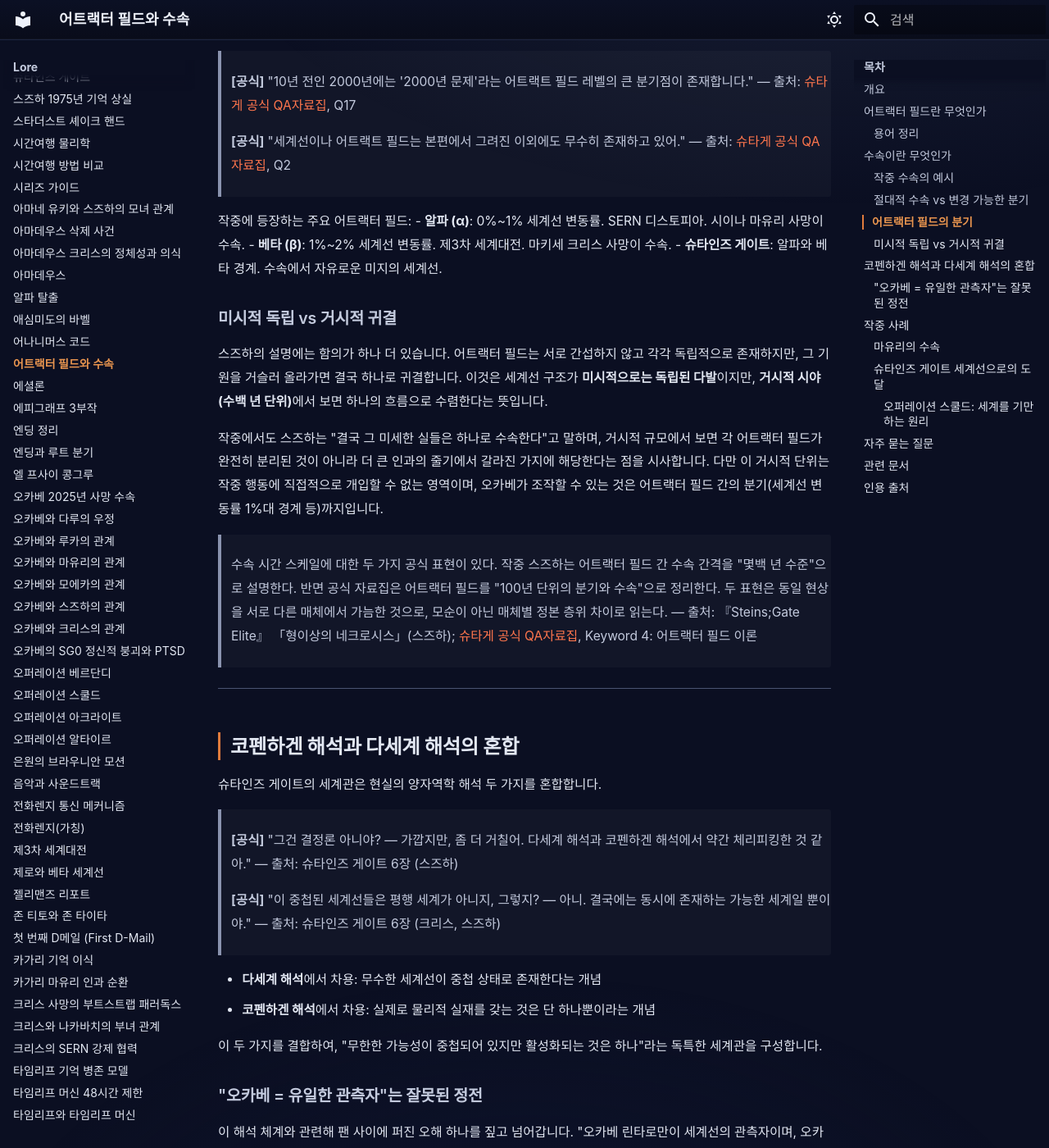
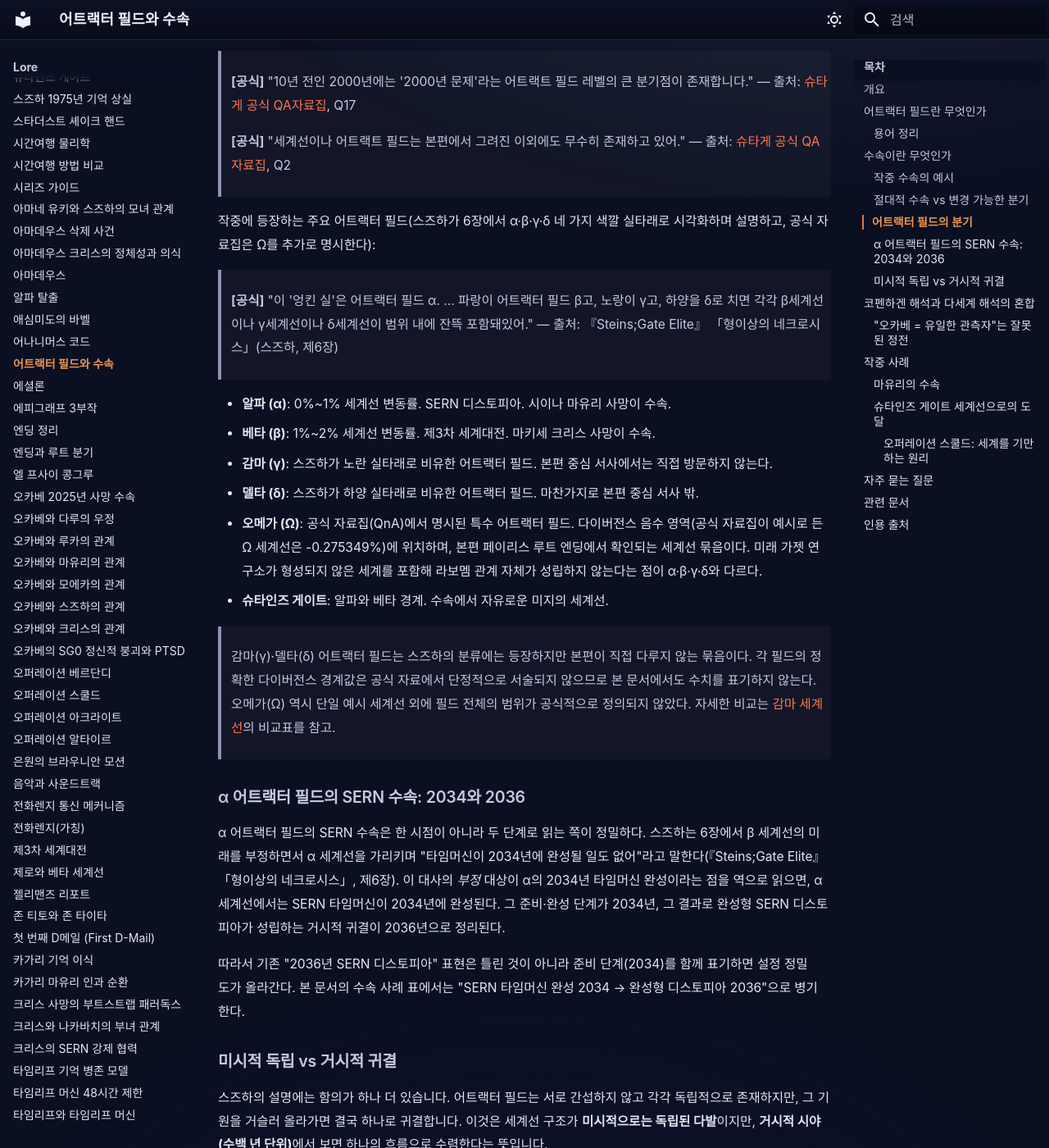
Before and after one commit to sgwiki/sgwiki.github.io, an MkDocs documentation site: the page built from wiki/lore/어트랙터-필드와-수속.md, in a window 1280 px wide and 1400 px high, scrolled down 2830 px. Shown: the whole window at 82% size. Built offline with MkDocs 1.6.1 and Material for MkDocs 9.7.7, drawn with Linux system fonts in a browser that asks for light colours; some web fonts are replaced; some of the changed text lies outside the part shown.

Commit message:
feat(wiki): 어트랙터-필드와-수속 — P10 59a9d1f6 패치 적용

```diff
--- a/wiki/lore/어트랙터-필드와-수속.md
+++ b/wiki/lore/어트랙터-필드와-수속.md
@@ -46,7 +46,7 @@ spoiler: main_story
 
 | 어트랙터 필드 | 수속 사건 | 의미 |
 |---|---|---|
-| 알파 (α) | 시이나 마유리의 사망 (2036년 SERN 디스토피아) | 어떤 방법을 써도 시이나 마유리는 죽음. 알파를 벗어나야만 구할 수 있음 |
+| 알파 (α) | 시이나 마유리의 사망 (SERN 타임머신 완성 2034 → 완성형 디스토피아 2036) | 어떤 방법을 써도 시이나 마유리는 죽음. 알파를 벗어나야만 구할 수 있음 |
 | 베타 (β) | 마키세 크리스의 사망 (제3차 세계대전) | 마키세 크리스가 살면 전쟁이 일어나지 않는 세계선에 도달 가능 |
 | 슈타인즈 게이트 | 수속 없음 | 알파와 베타 사이에 위치, 양쪽 수속에서 자유로움 |
 
@@ -76,10 +76,25 @@ spoiler: main_story
 > **[공식]** "세계선이나 어트랙트 필드는 본편에서 그려진 이외에도 무수히 존재하고 있어."
 > — 출처: [슈타게 공식 QA자료집](../근거자료/공식/qa-자료집.md), Q2
 
-작중에 등장하는 주요 어트랙터 필드:
+작중에 등장하는 주요 어트랙터 필드(스즈하가 6장에서 α·β·γ·δ 네 가지 색깔 실타래로 시각화하며 설명하고, 공식 자료집은 Ω를 추가로 명시한다):
+
+> **[공식]** "이 '엉킨 실'은 어트랙터 필드 α. … 파랑이 어트랙터 필드 β고, 노랑이 γ고, 하양을 δ로 치면 각각 β세계선이나 γ세계선이나 δ세계선이 범위 내에 잔뜩 포함돼있어."
+> — 출처: 『Steins;Gate Elite』 「형이상의 네크로시스」(스즈하, 제6장)
+
 - **알파 (α)**: 0%~1% 세계선 변동률. SERN 디스토피아. 시이나 마유리 사망이 수속.
 - **베타 (β)**: 1%~2% 세계선 변동률. 제3차 세계대전. 마키세 크리스 사망이 수속.
+- **감마 (γ)**: 스즈하가 노란 실타래로 비유한 어트랙터 필드. 본편 중심 서사에서는 직접 방문하지 않는다.
+- **델타 (δ)**: 스즈하가 하양 실타래로 비유한 어트랙터 필드. 마찬가지로 본편 중심 서사 밖.
+- **오메가 (Ω)**: 공식 자료집(QnA)에서 명시된 특수 어트랙터 필드. 다이버전스 음수 영역(공식 자료집이 예시로 든 Ω 세계선은 -0.275349%)에 위치하며, 본편 페이리스 루트 엔딩에서 확인되는 세계선 묶음이다. 미래 가젯 연구소가 형성되지 않은 세계를 포함해 라보멤 관계 자체가 성립하지 않는다는 점이 α·β·γ·δ와 다르다.
 - **슈타인즈 게이트**: 알파와 베타 경계. 수속에서 자유로운 미지의 세계선.
+
+> 감마(γ)·델타(δ) 어트랙터 필드는 스즈하의 분류에는 등장하지만 본편이 직접 다루지 않는 묶음이다. 각 필드의 정확한 다이버전스 경계값은 공식 자료에서 단정적으로 서술되지 않으므로 본 문서에서도 수치를 표기하지 않는다. 오메가(Ω) 역시 단일 예시 세계선 외에 필드 전체의 범위가 공식적으로 정의되지 않았다. 자세한 비교는 [감마 세계선](../세계선/gamma-worldline.md)의 비교표를 참고.
+
+### α 어트랙터 필드의 SERN 수속: 2034와 2036
+
+α 어트랙터 필드의 SERN 수속은 한 시점이 아니라 두 단계로 읽는 쪽이 정밀하다. 스즈하는 6장에서 β 세계선의 미래를 부정하면서 α 세계선을 가리키며 "타임머신이 2034년에 완성될 일도 없어"라고 말한다(『Steins;Gate Elite』 「형이상의 네크로시스」, 제6장). 이 대사의 *부정* 대상이 α의 2034년 타임머신 완성이라는 점을 역으로 읽으면, α 세계선에서는 SERN 타임머신이 2034년에 완성된다. 그 준비·완성 단계가 2034년, 그 결과로 완성형 SERN 디스토피아가 성립하는 거시적 귀결이 2036년으로 정리된다.
+
+따라서 기존 "2036년 SERN 디스토피아" 표현은 틀린 것이 아니라 준비 단계(2034)를 함께 표기하면 설정 정밀도가 올라간다. 본 문서의 수속 사례 표에서는 "SERN 타임머신 완성 2034 → 완성형 디스토피아 2036"으로 병기한다.
 
 ### 미시적 독립 vs 거시적 귀결
 
@@ -189,6 +204,8 @@ spoiler: main_story
 
 - [슈타게 공식 QA자료집](../근거자료/공식/qa-자료집.md) — Q2·Q17·Q18·Q21–Q23·Keyword 4(어트랙터 필드 이론)
 - 『Steins;Gate Elite』 「형이상의 네크로시스」 — 스즈하의 어트랙터 필드 설명
+- 『Steins;Gate Elite』 「형이상의 네크로시스」 — 스즈하의 α·β·γ·δ 실타래 비유 및 "타임머신이 2034년에 완성될 일도 없어" 대사 (제6장)
+- 공식 자료집(QnA) — 오메가(Ω) 어트랙터 필드의 다이버전스 음수 세계선(-0.275349% 예시)
 - 『Steins;Gate Elite』 「투명의 스타더스트」 — 크리스의 이론 의심
 - 『Steins;Gate Elite』 「경계면상의 슈타인즈 게이트」 — 오퍼레이션 스쿨드
 - [The Mechanics of Steins;Gate v1.0.3](../근거자료/비공식/mechanics-of-steins-gate/ch3.md) — §3.1.3 Operation Skuld
```
